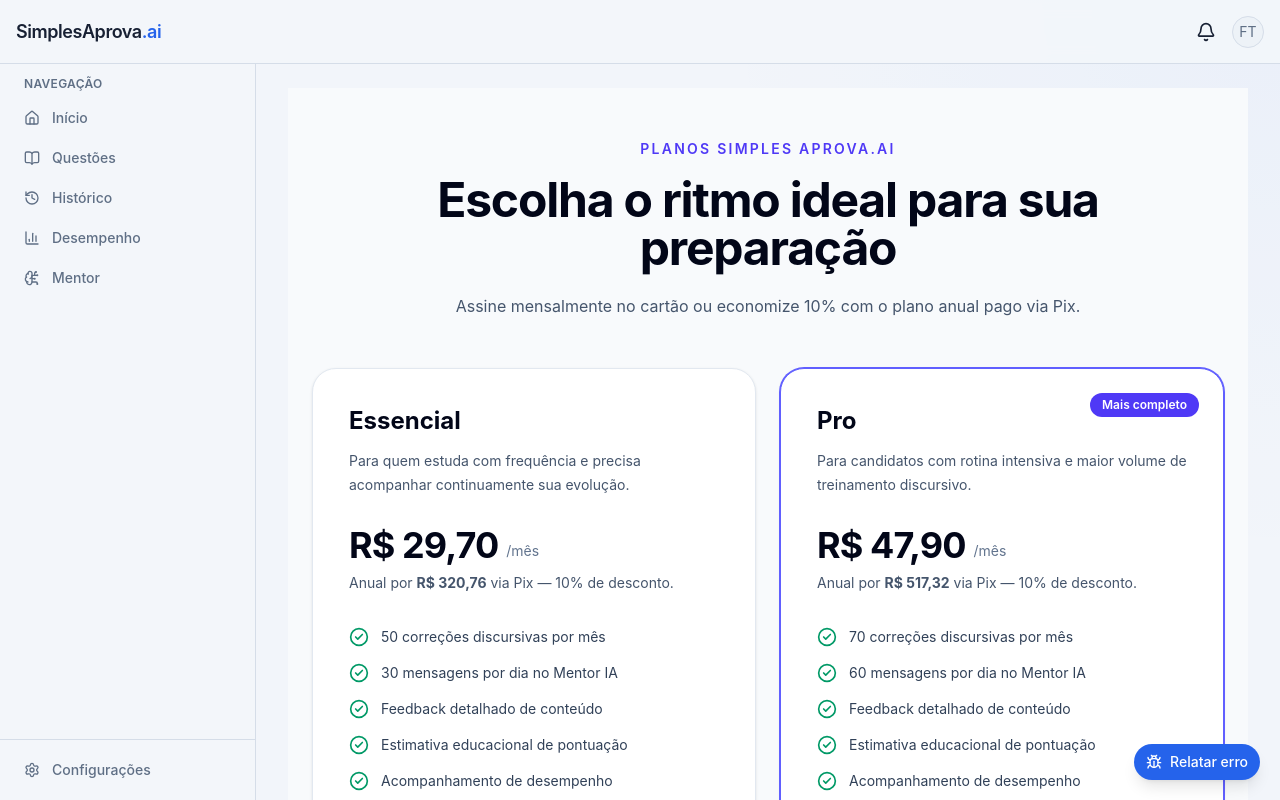
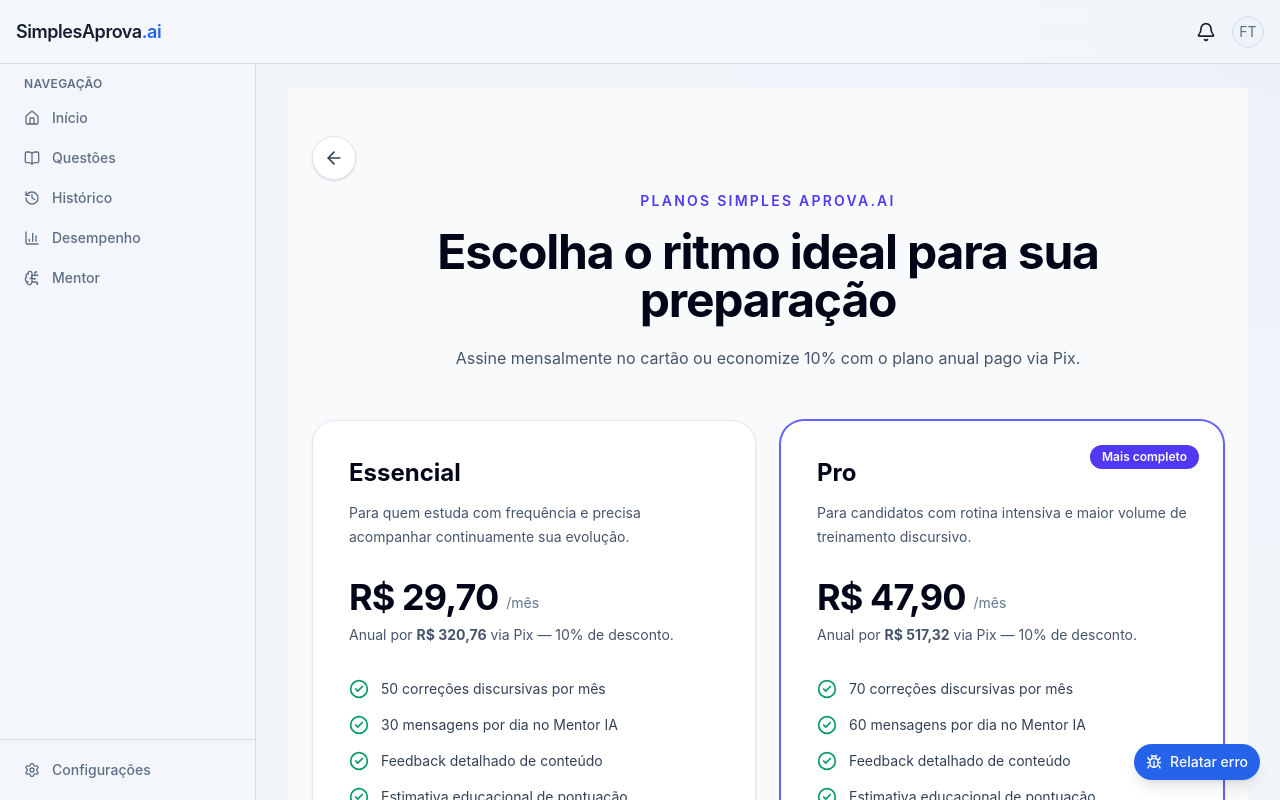
Before and after one commit to lucasgomesdossantostorres-gif/landing-pagedosaas, a Next.js app: page /planos in a window 1280 px wide. Shown: the top 800 px of the page. Built offline with nearby package versions, Linux system fonts and the light colour scheme; no server answers.

Commit message:
Atualiza planos, cupons, recuperação de senha e navegação

```diff
--- a/app/checkout/essencial/page.tsx
+++ b/app/checkout/essencial/page.tsx
@@ -1,5 +1,20 @@
+import Link from "next/link";
+import { ArrowLeft } from "lucide-react";
+
 import { CheckoutForm } from "@/components/billing/checkout-form";
 
 export default function CheckoutEssencialPage() {
-  return <CheckoutForm plan="essential" />;
+  return (
+    <div className="relative">
+      <Link
+        href="/planos"
+        aria-label="Voltar para os planos"
+        className="fixed left-4 top-4 z-50 inline-flex size-11 items-center justify-center rounded-full border border-slate-200 bg-white/95 text-slate-700 shadow-sm backdrop-blur transition hover:border-indigo-300 hover:bg-indigo-50 hover:text-indigo-700 focus-visible:outline-none focus-visible:ring-4 focus-visible:ring-indigo-100 dark:border-slate-700 dark:bg-slate-900/95 dark:text-slate-200 dark:hover:border-indigo-500 dark:hover:bg-slate-800 dark:hover:text-indigo-300 sm:left-6 sm:top-6"
+      >
+        <ArrowLeft className="size-5" />
+      </Link>
+
+      <CheckoutForm plan="essential" />
+    </div>
+  );
 }
--- a/app/checkout/pro/page.tsx
+++ b/app/checkout/pro/page.tsx
@@ -1,5 +1,20 @@
+import Link from "next/link";
+import { ArrowLeft } from "lucide-react";
+
 import { CheckoutForm } from "@/components/billing/checkout-form";
 
 export default function CheckoutProPage() {
-  return <CheckoutForm plan="pro" />;
+  return (
+    <div className="relative">
+      <Link
+        href="/planos"
+        aria-label="Voltar para os planos"
+        className="fixed left-4 top-4 z-50 inline-flex size-11 items-center justify-center rounded-full border border-slate-200 bg-white/95 text-slate-700 shadow-sm backdrop-blur transition hover:border-indigo-300 hover:bg-indigo-50 hover:text-indigo-700 focus-visible:outline-none focus-visible:ring-4 focus-visible:ring-indigo-100 dark:border-slate-700 dark:bg-slate-900/95 dark:text-slate-200 dark:hover:border-indigo-500 dark:hover:bg-slate-800 dark:hover:text-indigo-300 sm:left-6 sm:top-6"
+      >
+        <ArrowLeft className="size-5" />
+      </Link>
+
+      <CheckoutForm plan="pro" />
+    </div>
+  );
 }
--- a/app/configuracoes/page.tsx
+++ b/app/configuracoes/page.tsx
@@ -8,6 +8,7 @@
 import Link from "next/link";
 import { useRouter } from "next/navigation";
 import {
+  ArrowLeft,
   Bell,
   BookOpenCheck,
   Bot,
@@ -880,6 +881,14 @@
 
   return (
     <div className="mx-auto max-w-4xl space-y-6">
+      <Link
+        href="/dashboard"
+        aria-label="Voltar ao dashboard"
+        className="inline-flex size-10 items-center justify-center rounded-full border bg-background text-muted-foreground shadow-sm transition-colors hover:bg-muted hover:text-foreground focus-visible:outline-none focus-visible:ring-2 focus-visible:ring-ring focus-visible:ring-offset-2"
+      >
+        <ArrowLeft className="size-5" />
+      </Link>
+
       <header className="space-y-2 border-b pb-6">
         <div className="flex items-center gap-2">
           <Settings className="size-5 text-muted-foreground" />
--- a/app/planos/page.tsx
+++ b/app/planos/page.tsx
@@ -1,7 +1,7 @@
 "use client";
 
 import Link from "next/link";
-import { CheckCircle2 } from "lucide-react";
+import { ArrowLeft, CheckCircle2 } from "lucide-react";
 
 import {
   BILLING_PLANS,
@@ -15,7 +15,15 @@
   return (
     <main className="min-h-screen bg-slate-50 px-4 py-12 text-slate-950 dark:bg-slate-950 dark:text-slate-100 sm:px-6">
       <div className="mx-auto max-w-6xl">
-        <header className="mx-auto max-w-3xl text-center">
+        <Link
+          href="/dashboard"
+          aria-label="Voltar ao início"
+          className="inline-flex size-11 items-center justify-center rounded-full border border-slate-200 bg-white text-slate-700 shadow-sm transition hover:border-indigo-300 hover:bg-indigo-50 hover:text-indigo-700 focus-visible:outline-none focus-visible:ring-4 focus-visible:ring-indigo-100 dark:border-slate-700 dark:bg-slate-900 dark:text-slate-200 dark:hover:border-indigo-500 dark:hover:bg-slate-800 dark:hover:text-indigo-300"
+        >
+          <ArrowLeft className="size-5" />
+        </Link>
+
+        <header className="mx-auto mt-2 max-w-3xl text-center">
           <span className="text-sm font-semibold uppercase tracking-[0.16em] text-indigo-600 dark:text-indigo-400">
             Planos Simples Aprova.AI
           </span>
```
